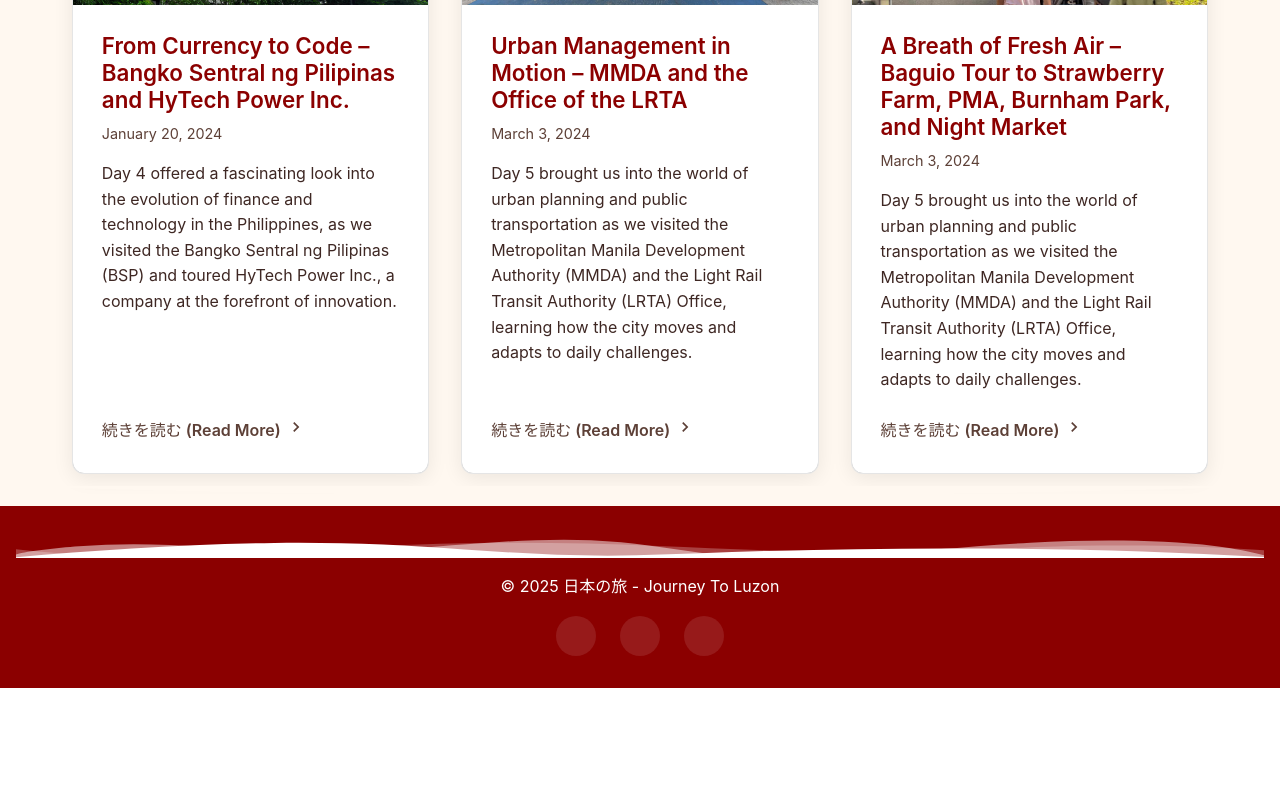
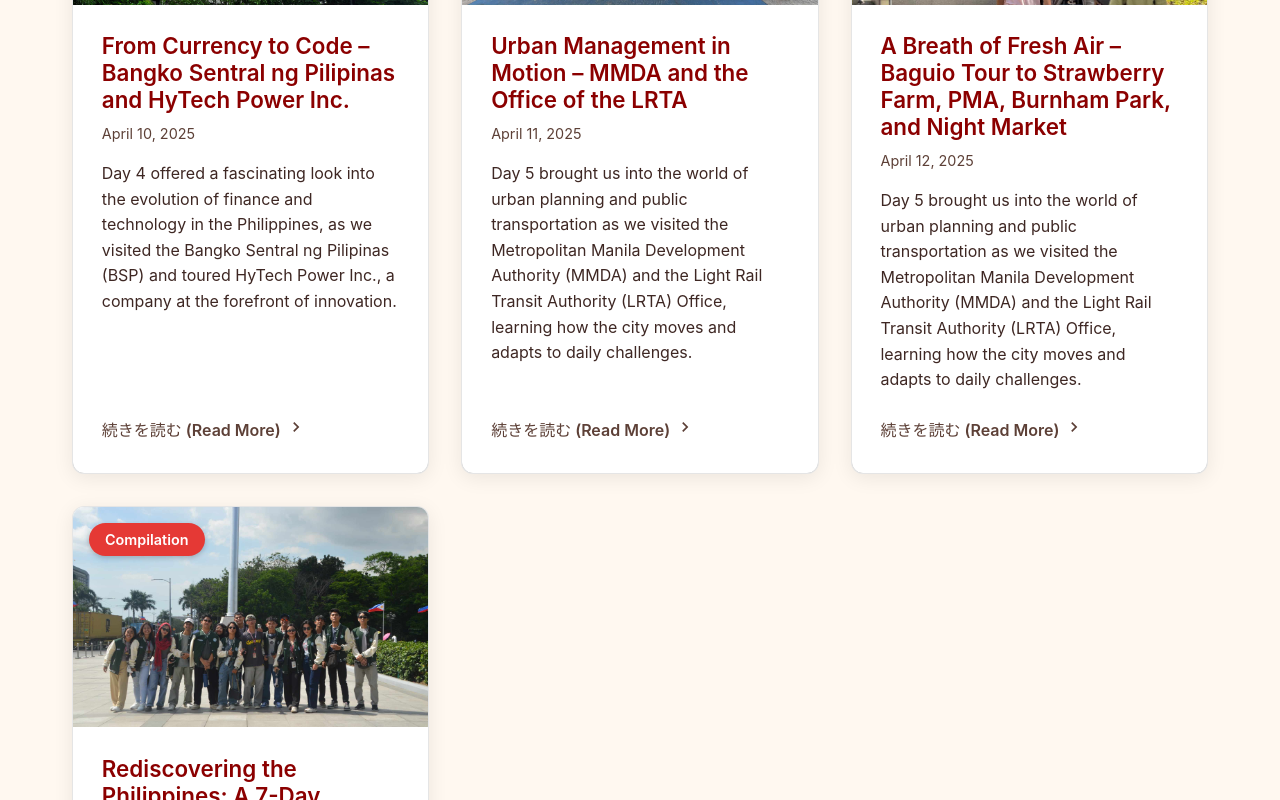
Before and after one commit to mavzee/blog, a React (Vite) app: page / in a window 1280 px wide. Shown: the part 1200-2000 px from the top of the page. Before the commit the page ends 1888 px from the top, so only its background shows below. Built offline with nearby package versions, Linux system fonts and the light colour scheme.

Commit message:
your update message here

```diff
--- a/src/App.jsx
+++ b/src/App.jsx
@@ -8,7 +8,7 @@
     id: 1,
     day: "Day 1",
     title: "A Walk Through Time: Exploring Intramuros and Rizal Park",
-    date: "April 5, 2023",
+    date: "April 7, 2025",
     summary: "A day spent wandering through Manila’s historic heart—Intramuros and Rizal Park—revealed a deeper appreciation for Philippine history, culture, and the resilience of its people. This trip wasn't just sightseeing—it was a journey back in time.",
     content: `
      <p>There’s something magical about walking where history happened. Our recent trip to Intramuros and Rizal Park gave us a front-row view of Manila’s rich past, wrapped in old stone walls, national pride, and poignant memorials.</p>
@@ -28,7 +28,7 @@
     id: 2,
     day: "Day 2",
     title: "Discovering Subic - SBMA and SBECC Adventures",
-    date: "July 15, 2023",
+    date: "April 8, 2025",
     summary: "On our second day, we ventured out of Manila to the vibrant and peaceful Subic Bay Freeport Zone (SBMA) and explored the exciting Subic Bay Economic and Commercial Center (SBECC). It was a day of beautiful landscapes, bustling markets, and a blend of nature and commerce.",
     content: `
       <p>After a rich experience in the heart of Manila, we made our way to Subic Bay, a former U.S. naval base turned dynamic freeport zone, now home to a flourishing economy and natural wonders. Our first stop was SBMA, the Subic Bay Metropolitan Authority, a remarkable example of how a region can evolve from military use to a thriving business and tourism hub.</p>
@@ -51,7 +51,7 @@
     id: 3,
     day: "Day 3",
     title: "Heritage and Honor – Quezon Memorial Circle and the National Museum",
-    date: "November 10, 2023",
+    date: "April 9, 2025",
     summary: "Continuing our week-long journey, Day 3 took us through the political legacy of Quezon Memorial Circle and the rich cultural treasures housed in the National Museum of the Philippines—two destinations that deepened our appreciation for Filipino identity.",
     content: `
       <p> With two days of exploration behind us, Day 3 offered a deeper dive into the heart of Philippine history and nation-building. Our morning began at Quezon Memorial Circle, a green oasis in the middle of Quezon City that honors Manuel L. Quezon, the country’s first Commonwealth President. The monument’s towering structure, adorned with angel statues and housing Quezon’s tomb, stood as a solemn reminder of leadership and national progress.</p>
@@ -73,7 +73,7 @@
     id: 4,
     day: "Day 4",
     title: "From Currency to Code – Bangko Sentral ng Pilipinas and HyTech Power Inc.",
-    date: "January 20, 2024",
+    date: "April 10, 2025",
     summary: "Day 4 offered a fascinating look into the evolution of finance and technology in the Philippines, as we visited the Bangko Sentral ng Pilipinas (BSP) and toured HyTech Power Inc., a company at the forefront of innovation.",
     content: `
        <p>Our fourth day was all about progress and innovation. We began with a rare and insightful visit to the Bangko Sentral ng Pilipinas (BSP), the country’s central bank. Known as the institution that safeguards the Philippine economy, BSP gave us a behind-the-scenes look at how money is made, regulated, and protected.</p>
@@ -96,7 +96,7 @@
     id: 5,
     day: "Day 5",
     title: "Urban Management in Motion – MMDA and the Office of the LRTA",
-    date: "March 3, 2024",
+    date: "April 11, 2025",
     summary: "Day 5 brought us into the world of urban planning and public transportation as we visited the Metropolitan Manila Development Authority (MMDA) and the Light Rail Transit Authority (LRTA) Office, learning how the city moves and adapts to daily challenges.",
     content: `
       <p>On our fifth day, we explored two institutions responsible for keeping Metro Manila running smoothly—the MMDA and the LRTA. These agencies play vital roles in managing the flow of people, vehicles, and systems across the capital.</p>
@@ -118,7 +118,7 @@
     id: 6,
     day: "Day 6",
     title: "A Breath of Fresh Air – Baguio Tour to Strawberry Farm, PMA, Burnham Park, and Night Market",
-    date: "March 3, 2024",
+    date: "April 12, 2025",
     summary: "Day 5 brought us into the world of urban planning and public transportation as we visited the Metropolitan Manila Development Authority (MMDA) and the Light Rail Transit Authority (LRTA) Office, learning how the city moves and adapts to daily challenges.",
     content: `
       <pAfter days of exploring the metro, Day 6 gave us a much-needed escape to the City of Pines—Baguio. The cooler climate and fresh mountain air instantly lifted our spirits as we began our scenic adventure.></p>
@@ -129,6 +129,82 @@
       <p>From farm fields to military grounds, from peaceful parks to vibrant night markets, Day 6 was a well-rounded experience that reminded us of Baguio’s charm—both calm and alive.</p>
     `,
     images: [
+      "/d6/head.jpg",
+      "/d6/1.jpg",
+      "/d6/2.jpg",
+      "/d6/3.jpg",
+      "/d6/4.jpg",
+      "/d6/5.jpg",
+      "/d6/6.jpg",
+      "/d6/7.jpg",
+      "/d6/8.jpg",
+
+    ],
+  },
+  {
+    id: 7,
+    day: "Compilation",
+    title: " Rediscovering the Philippines: A 7-Day Journey of History, Innovation, and Culture",
+    date: "April 7-12, 2025",
+    summary: "In one unforgettable week, we traveled across Luzon—uncovering the nation’s rich history, learning from its modern institutions, and experiencing its diverse culture firsthand. From the walled city of Intramuros to the cool heights of Baguio, each day gave us a new lens to view the Philippines with pride and curiosity.    ",
+    content: `
+      <p>Day 1: A Walk Through Time – Intramuros and Rizal Park
+      We kicked off our journey in Manila, where the echoes of the past still live on. In Intramuros, we explored cobblestone streets, Spanish-era churches, and Fort Santiago, where heroes like José Rizal once walked. Later, we visited Rizal Park, where his monument stands as a tribute to freedom and national identity. It was a humbling day of remembrance and pride.</p>
+      <p>Day 2: Coastal Calm – Exploring SBMA and SBECC in Subic
+      Day two took us to Subic Bay, where we saw how a former military base transformed into a thriving economic zone. At SBMA, we witnessed a balance of business and nature, while the SBECC introduced us to vibrant markets, local industries, and commercial innovation. Subic showed us a progressive Philippines grounded in sustainability.
+
+      </p>
+      <p>Day 3: Legacy and Learning – Quezon Memorial Circle and the National Museum
+      We began our third day at Quezon Memorial Circle, where we honored the legacy of President Manuel L. Quezon. In the afternoon, the National Museum immersed us in Filipino art, history, and anthropology—from Luna’s Spoliarium to pre-colonial artifacts. A perfect day to reflect on national identity through monuments and masterpieces.</p>
+      <p>Day 4: From Currency to Code – Bangko Sentral ng Pilipinas and HyTech Power Inc.
+      We explored the past and future of innovation in Day 4. At the Bangko Sentral ng Pilipinas, we learned how our currency evolved and is protected today. Then at HyTech Power Inc., we witnessed how technology is transforming industries with smart, sustainable solutions. The day highlighted how innovation drives national growth.
+
+      </p>
+      <p>Day 5: Urban Management in Motion – MMDA and LRTA Office
+      Day five gave us insight into how the city functions behind the scenes. The MMDA showed us traffic control, emergency response, and urban planning in real time. At the LRTA office, we learned how the LRT Line 2 is maintained, operated, and improved to serve the public better. It was a day that reminded us of the hard work that keeps cities moving.</p>
+      <p>Day 6: A Breath of Fresh Air – Baguio Tour
+      We escaped the metro heat and traveled to Baguio City, where we picked strawberries in La Trinidad, visited the honorable Philippine Military Academy, relaxed at Burnham Park, and ended the day at the lively Night Market. This highland retreat gave us nature, discipline, leisure, and local flavor all in one unforgettable day.</p>
+      <p></p>`,
+    images: [
+      "/d1/head.jpg",
+      "/d1/491340765_1383524872586384_7425397214383891509_n.jpg",
+      "/d1/Day1-ODyHGS-a.jpg",
+      "/d1/Day 1.1.jpg",
+      "/d2/head.png",
+      "/d2/1.jpg",
+      "/d2/2.jpg",
+      "/d2/3.jpg",
+      "/d2/4.png",
+      "/d2/5.jpg",
+      "/d2/6.jpg",
+      "/d3/head.jpg",
+      "/d3/1.png",
+      "/d3/2.jpg",
+      "/d3/3.jpg",
+      "/d3/4.jpg",
+      "/d3/5.jpg",
+      "/d3/6.jpg",
+      "/d5/head.jpeg",
+      "/d5/1.png",
+      "/d5/2.png",
+      "/d5/3.png",
+      "/d5/4.jpg",
+      "/d5/5.jpg",
+      "/d4/head.jpg",
+      "/d4/1.png",
+      "/d4/2.png",
+      "/d4/3.jpg",
+      "/d4/4.jpg",
+      "/d4/5.jpg",
+      "/d6/head.jpg",
+      "/d6/1.jpg",
+      "/d6/2.jpg",
+      "/d6/3.jpg",
+      "/d6/4.jpg",
+      "/d6/5.jpg",
+      "/d6/6.jpg",
+      "/d6/7.jpg",
+      "/d6/8.jpg",
       "/d6/head.jpg",
       "/d6/1.jpg",
       "/d6/2.jpg",
```
